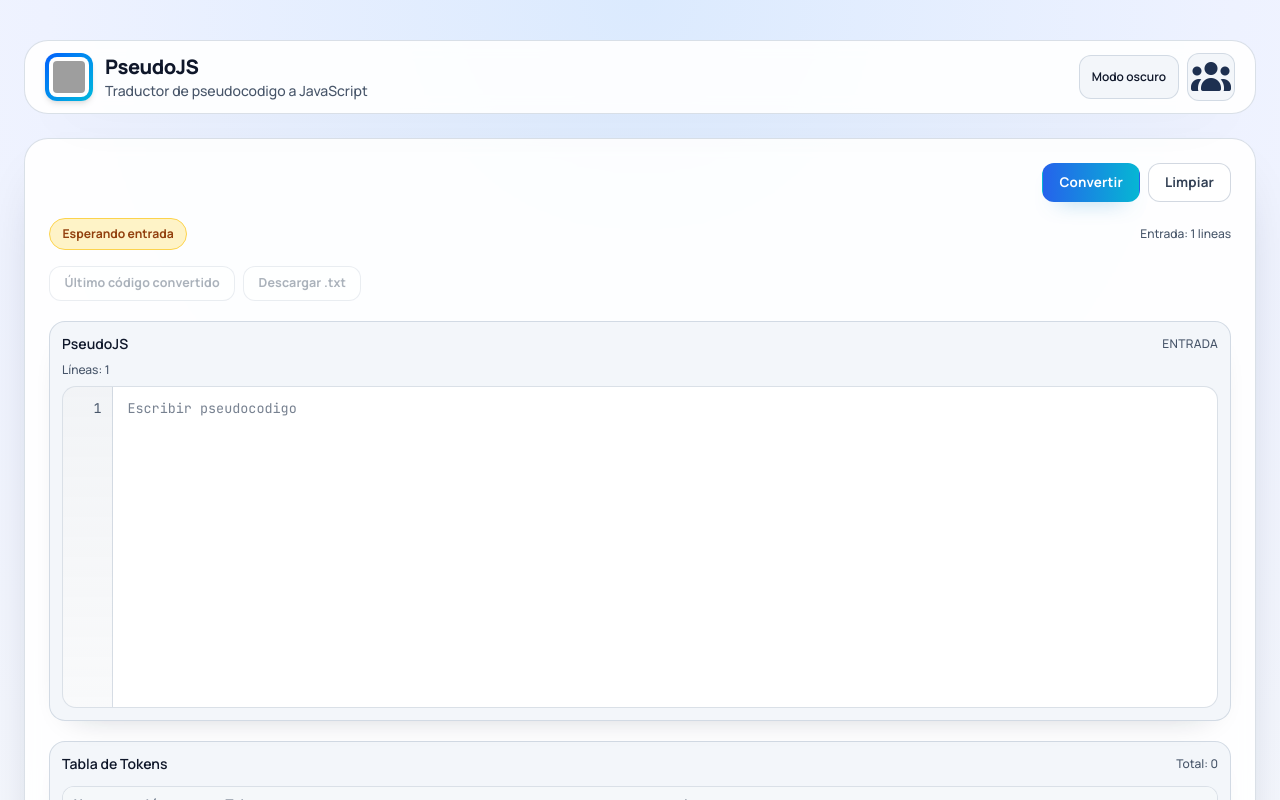
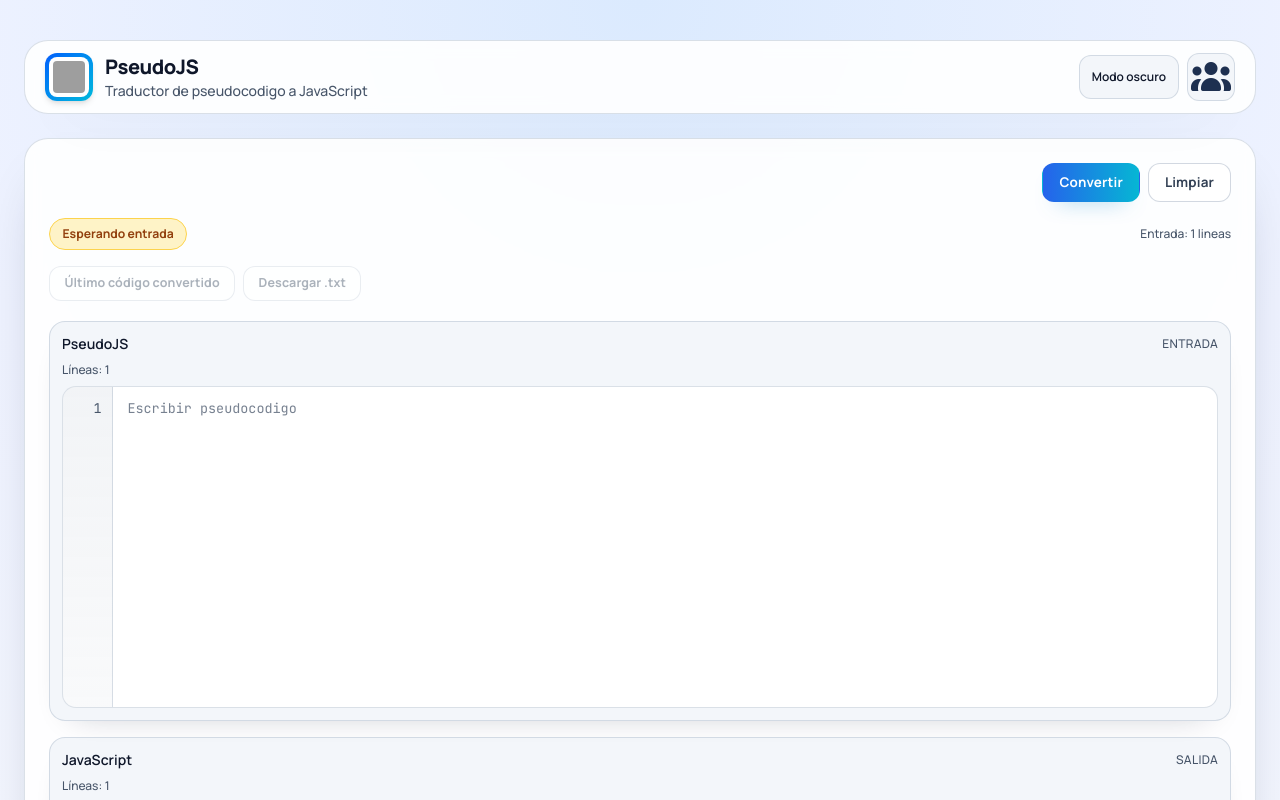
Before and after one commit to DougGM/compiladores-project, a React (Vite) app: page / in a window 1280 px wide. Shown: the top 800 px of the page. Built offline with nearby package versions, Linux system fonts and the light colour scheme; grey boxes are pictures that could not be loaded.

Commit message:
Se actualizo traductor a js

```diff
--- a/src/components/Editor.jsx
+++ b/src/components/Editor.jsx
@@ -62,7 +62,7 @@ const PanelCodigo = ({
 export const Editor = () => {
   // Estado principal del editor: texto fuente, resultado y feedback de acciones.
   const [input, setInput] = useState("")
-  const [_output, setOutput] = useState("")
+  const [output, setOutput] = useState("")
   const [listaTokens, setListaTokens] = useState([])
   const [erroresLexicos, setErroresLexicos] = useState([])
   const [tablaTokensExpandida, setTablaTokensExpandida] = useState(false)
@@ -347,13 +347,13 @@ export const Editor = () => {
           />
 
           {/* Panel de salida JavaScript comentado por solicitud, sin tocar logica */}
-          {/* <PanelCodigo
+          <PanelCodigo
             titulo="JavaScript"
             tipo="Salida"
             valor={output}
             soloLectura
             placeholder="Resultado en JavaScript"
-          /> */}
+          />
         </div>
 
         <section className="mt-5 rounded-2xl border border-[var(--border-soft)] bg-[var(--panel-2)] p-3 shadow-[var(--shadow-soft)]">
--- a/src/components/Header.jsx
+++ b/src/components/Header.jsx
@@ -42,6 +42,7 @@ export const Header = ({ theme, onToggleTheme }) => {
             <p className="mb-2 text-xs font-semibold uppercase tracking-wide text-[var(--text-muted)]">Desarrolladores</p>
             <p className="text-sm font-medium text-[var(--text-strong)]">Douglas Galindo</p>
             <p className="text-sm font-medium text-[var(--text-strong)]">Pedro Cesar Ramos</p>
+            <p className="text-sm font-medium text-[var(--text-strong)]">Juan Manuel Zacarias</p>
           </div>
         )}
       </div>
```
